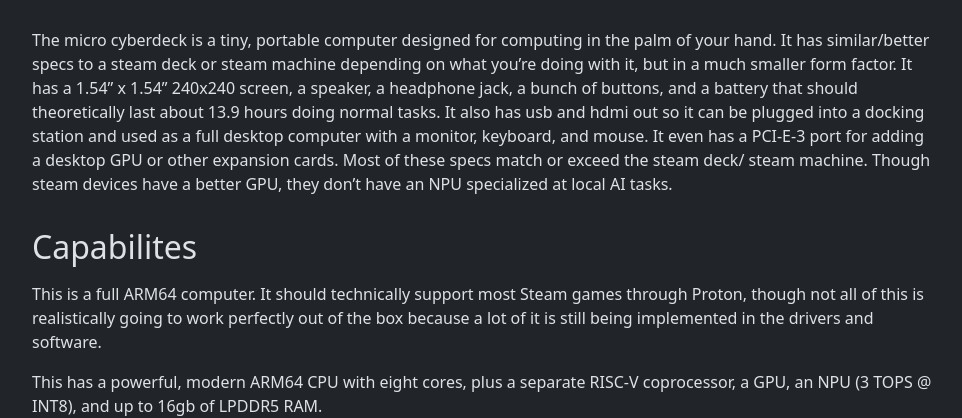
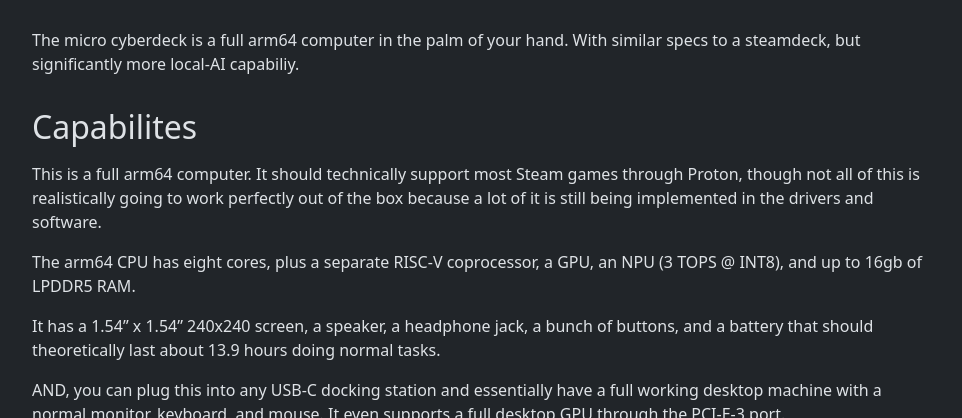
Before and after one commit to cjtrowbridge-com/cjtrowbridge.com, a Jekyll site: the page built from projects/2026-09-09-micro-cyberdeck/index.md, in a window 1280 px wide and 900 px high, scrolled down 639 px, cut to the strip 231-649 px from the top of the window. Shown: the whole strip, without its empty margins (158-1120 px from the left). Built offline with Jekyll 4.4.1, drawn with Linux system fonts in a browser that asks for light colours; nearby versions of some CDN libraries.

Commit message:
Refine micro cyberdeck introduction

```diff
--- a/projects/2026-09-09-micro-cyberdeck/index.md
+++ b/projects/2026-09-09-micro-cyberdeck/index.md
@@ -19,14 +19,13 @@
 ---
 
 
-The micro cyberdeck is a tiny, portable computer designed for computing in the palm of your hand. It has similar/better specs to a steam deck or steam machine depending on what you're doing with it, but in a much smaller form factor. It has a 1.54" x 1.54" 240x240 screen, a speaker, a headphone jack, a bunch of buttons, and a battery that should theoretically last about 13.9 hours doing normal tasks. It also has usb and hdmi out so it can be plugged into a docking station and used as a full desktop computer with a monitor, keyboard, and mouse. It even has a PCI-E-3 port for adding a desktop GPU or other expansion cards. Most of these specs match or exceed the steam deck/ steam machine. Though steam devices have a better GPU, they don't have an NPU specialized at local AI tasks.
+The micro cyberdeck is a full arm64 computer in the palm of your hand. With similar specs to a steamdeck, but significantly more local-AI capabiliy.
 
 ## Capabilites
 
-This is a full ARM64 computer. It should technically support most Steam games through Proton, though not all of this is realistically going to work perfectly out of the box because a lot of it is still being implemented in the drivers and software.
+This is a full arm64 computer. It should technically support most Steam games through Proton, though not all of this is realistically going to work perfectly out of the box because a lot of it is still being implemented in the drivers and software.
 
-This has a powerful, modern ARM64 CPU with eight cores, plus a separate RISC-V
-coprocessor, a GPU, an NPU (3 TOPS @ INT8), and up to 16gb of LPDDR5 RAM.
+The arm64 CPU has eight cores, plus a separate RISC-V coprocessor, a GPU, an NPU (3 TOPS @ INT8), and up to 16gb of LPDDR5 RAM.
 
 It has a 1.54" x 1.54" 240x240 screen, a speaker, a headphone jack, a bunch of buttons, and a battery that should theoretically last about 13.9 hours doing normal tasks.
 
```
